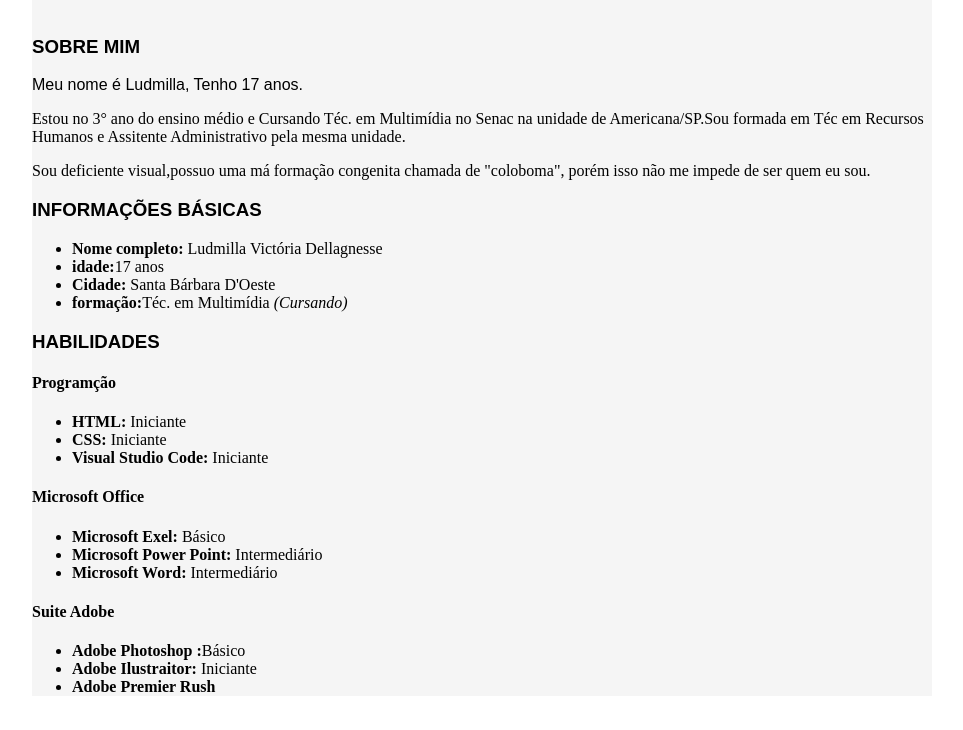
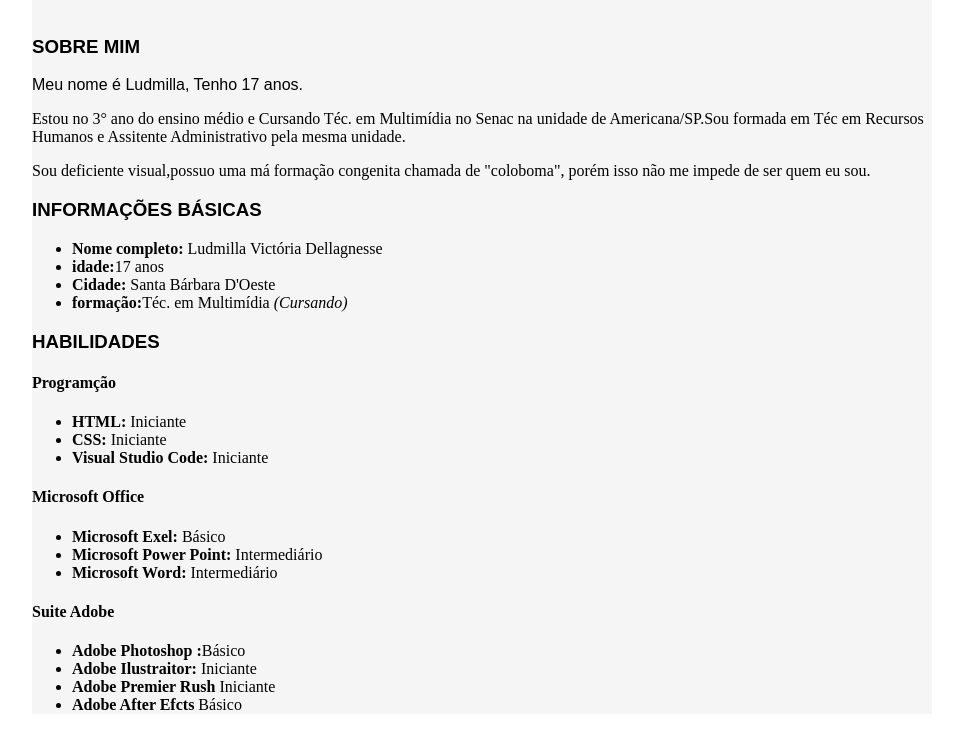
Before and after one commit to ludhdellagnesse/-bulb-Curriculo, a plain HTML site: page index.html in a window 1280 px wide. Shown: the part 447-1177 px from the top of the page, without its empty margins (158-1121 px from the left). Drawn offline with Linux system fonts and the light colour scheme.

Commit message:
Add files via upload

```diff
--- a/index.html
+++ b/index.html
@@ -57,7 +57,10 @@
         <ul>
             <li><strong>Adobe Photoshop :</strong>Básico</li>
             <li><strong>Adobe Ilustraitor: </strong> Iniciante</li>
-            <li><strong>Adobe Premier Rush</strong></li>
+            <li><strong>Adobe Premier Rush </strong> Iniciante</li>
+            <li><strong>Adobe After Efcts </strong> Básico</li>
+
+
         </ul>
     </main>
 
```
